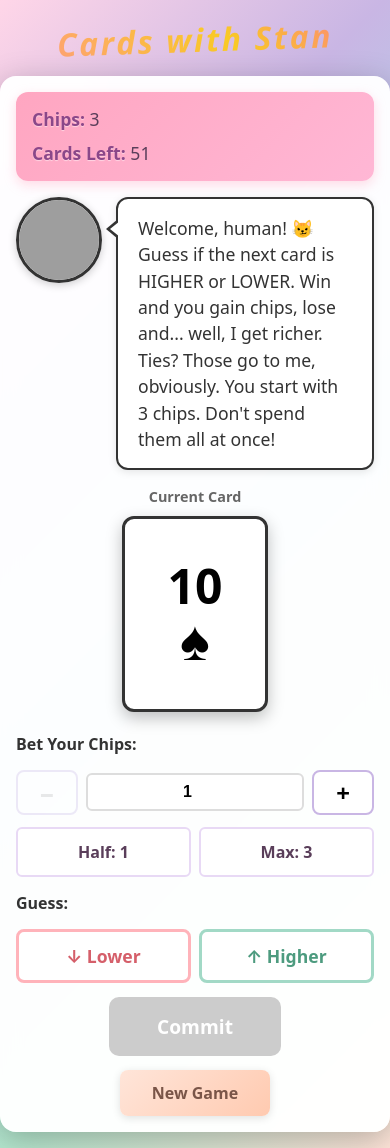
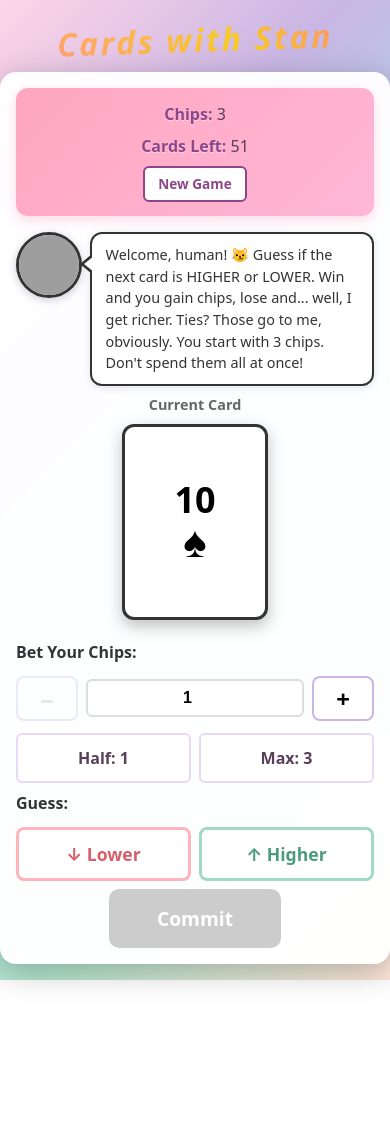
Before and after one commit to drewwal/play-stan-webapp, a React (Vite) app: page / in a window 390 px wide. After the commit the page ends 980 px from the top, so only its background shows below. Built offline with nearby package versions, Linux system fonts and the light colour scheme; grey boxes are pictures that could not be loaded.

Commit message:
improvements for mobile

```diff
--- a/src/App.css
+++ b/src/App.css
@@ -3,7 +3,7 @@
   max-width: 1000px;
   width: 100%;
   margin: 0 auto;
-  padding: 1rem;
+  padding: 0.75rem;
   font-family: system-ui, -apple-system, sans-serif;
   min-height: 100vh;
   background: transparent;
@@ -11,14 +11,14 @@
   flex-direction: column;
   align-items: center;
   justify-content: flex-start;
-  padding-top: 1rem;
-  padding-bottom: 1rem;
+  padding-top: 0.5rem;
+  padding-bottom: 0.5rem;
   box-sizing: border-box;
 }
 
 .app-header {
   text-align: center;
-  margin-bottom: 0.75rem;
+  margin-bottom: 0.5rem;
   width: 100%;
 }
 
@@ -38,6 +38,13 @@
   font-style: italic;
 }
 
+/* Mobile: smaller title */
+@media (max-width: 767px) {
+  .app-header h1 {
+    font-size: 2.5rem;
+  }
+}
+
 @keyframes gradientShift {
   0%, 100% {
     background-position: 0% 50%;
@@ -51,11 +58,18 @@
 .game-container {
   background: rgba(255, 255, 255, 0.97);
   border-radius: 16px;
-  padding: 1.25rem;
+  padding: 1rem;
   box-shadow: 0 8px 32px rgba(0, 0, 0, 0.25);
   backdrop-filter: blur(10px);
   width: 100%;
   max-width: 900px;
+}
+
+/* Mobile: even more compact */
+@media (max-width: 767px) {
+  .game-container {
+    padding: 0.75rem;
+  }
 }
 
 /* Desktop: Two-column layout */
@@ -93,17 +107,20 @@
 /* Status bar */
 .status-bar {
   display: flex;
-  justify-content: space-around;
+  justify-content: space-between;
+  align-items: center;
+  gap: 0.75rem;
   margin-bottom: 1rem;
   padding: 0.875rem 1rem;
   background: linear-gradient(135deg, #ffa6c1 0%, #ffb7d5 100%);
   border-radius: 12px;
   box-shadow: 0 4px 12px rgba(255, 166, 193, 0.4);
   color: #5a3e5a;
+  flex-wrap: wrap;
 }
 
 .status-item {
-  font-size: 1.1rem;
+  font-size: 1rem;
 }
 
 .status-item strong {
@@ -111,13 +128,39 @@
   text-shadow: 0px 1px 1px rgba(255, 255, 255, 0.5);
 }
 
+.status-bar .new-game-button {
+  padding: 0.4rem 0.8rem;
+  font-size: 0.85rem;
+  font-weight: 600;
+  background: white;
+  color: #8b4789;
+  border: 2px solid #8b4789;
+  border-radius: 6px;
+  cursor: pointer;
+  transition: all 0.2s;
+  white-space: nowrap;
+}
+
+.status-bar .new-game-button:hover {
+  background: #8b4789;
+  color: white;
+  transform: translateY(-1px);
+}
+
 /* Stan's Commentary - Speech Bubble */
 .stan-commentary {
   display: flex;
   align-items: flex-start;
-  gap: 0.875rem;
-  margin-bottom: 1rem;
+  gap: 0.75rem;
+  margin-bottom: 0.75rem;
   animation: fadeIn 0.3s ease-in;
+}
+
+@media (max-width: 767px) {
+  .stan-commentary {
+    gap: 0.5rem;
+    margin-bottom: 0.5rem;
+  }
 }
 
 @keyframes fadeIn {
@@ -141,13 +184,20 @@
   flex-shrink: 0;
 }
 
+@media (max-width: 767px) {
+  .stan-avatar {
+    width: 60px;
+    height: 60px;
+  }
+}
+
 .speech-bubble {
   position: relative;
   background: white;
   border: 2px solid #333;
   border-radius: 12px;
-  padding: 1rem 1.25rem;
-  font-size: 1.1rem;
+  padding: 0.875rem 1rem;
+  font-size: 1rem;
   font-weight: 500;
   color: #333;
   flex: 1;
@@ -155,6 +205,14 @@
   min-height: 80px;
   display: flex;
   align-items: center;
+}
+
+@media (max-width: 767px) {
+  .speech-bubble {
+    padding: 0.65rem 0.85rem;
+    font-size: 0.9rem;
+    min-height: 60px;
+  }
 }
 
 /* Speech bubble arrow pointing to cat */
@@ -234,6 +292,16 @@
   line-height: 1;
 }
 
+@media (max-width: 767px) {
+  .card-rank {
+    font-size: 2.25rem;
+  }
+
+  .card-suit {
+    font-size: 2.75rem;
+  }
+}
+
 .last-card-info {
   padding: 0.75rem 1rem;
   background: linear-gradient(135deg, #ffd6e8 0%, #e8d9f5 100%);
@@ -262,14 +330,20 @@
 .controls {
   display: flex;
   flex-direction: column;
-  gap: 0.875rem;
+  gap: 0.75rem;
   align-items: center;
+}
+
+@media (max-width: 767px) {
+  .controls {
+    gap: 0.5rem;
+  }
 }
 
 .control-group {
   display: flex;
   flex-direction: column;
-  gap: 0.625rem;
+  gap: 0.5rem;
   width: 100%;
   max-width: 500px;
 }
@@ -417,9 +491,11 @@
 }
 
 .guess-button.lower.selected {
-  background: linear-gradient(135deg, #ffb3ba 0%, #ff9fa8 100%);
+  background: linear-gradient(135deg, #ff6b9d 0%, #ff4581 100%);
   color: white;
-  border-color: #ff9fa8;
+  border-color: #ff4581;
+  border-width: 3px;
+  box-shadow: 0 0 0 3px rgba(255, 107, 157, 0.4);
 }
 
 .guess-button.higher {
@@ -433,9 +509,11 @@
 }
 
 .guess-button.higher.selected {
-  background: linear-gradient(135deg, #b4e7ce 0%, #a2d9c6 100%);
+  background: linear-gradient(135deg, #51cf66 0%, #37b24d 100%);
   color: white;
-  border-color: #a2d9c6;
+  border-color: #37b24d;
+  border-width: 3px;
+  box-shadow: 0 0 0 3px rgba(81, 207, 102, 0.4);
 }
 
 .guess-button:disabled {
@@ -467,22 +545,9 @@
   box-shadow: none;
 }
 
-.new-game-button {
-  padding: 0.75rem 2rem;
-  font-size: 1rem;
-  font-weight: 600;
-  background: linear-gradient(135deg, #ffe5d9 0%, #ffcab0 100%);
-  color: #7a5548;
-  border: none;
-  border-radius: 8px;
-  cursor: pointer;
-  transition: all 0.2s;
-  box-shadow: 0 2px 8px rgba(0, 0, 0, 0.12);
-}
-
-.new-game-button:hover {
-  transform: translateY(-1px);
-  box-shadow: 0 4px 12px rgba(0, 0, 0, 0.18);
+/* Hide the old new-game-button styles since it's now in status bar */
+.new-game-button:not(.status-bar .new-game-button) {
+  display: none;
 }
 
 /* Mobile responsiveness */
--- a/src/App.tsx
+++ b/src/App.tsx
@@ -82,6 +82,9 @@ function App() {
           <div className="status-item">
             <strong>Cards Left:</strong> {gameState.deck.length}
           </div>
+          <button className="new-game-button" onClick={handleNewGame}>
+            New Game
+          </button>
         </div>
 
         {/* Stan's Commentary */}
@@ -189,10 +192,6 @@ function App() {
           >
             Commit
           </button>
-
-          <button className="new-game-button" onClick={handleNewGame}>
-            New Game
-          </button>
         </div>
       </main>
     </div>
```
